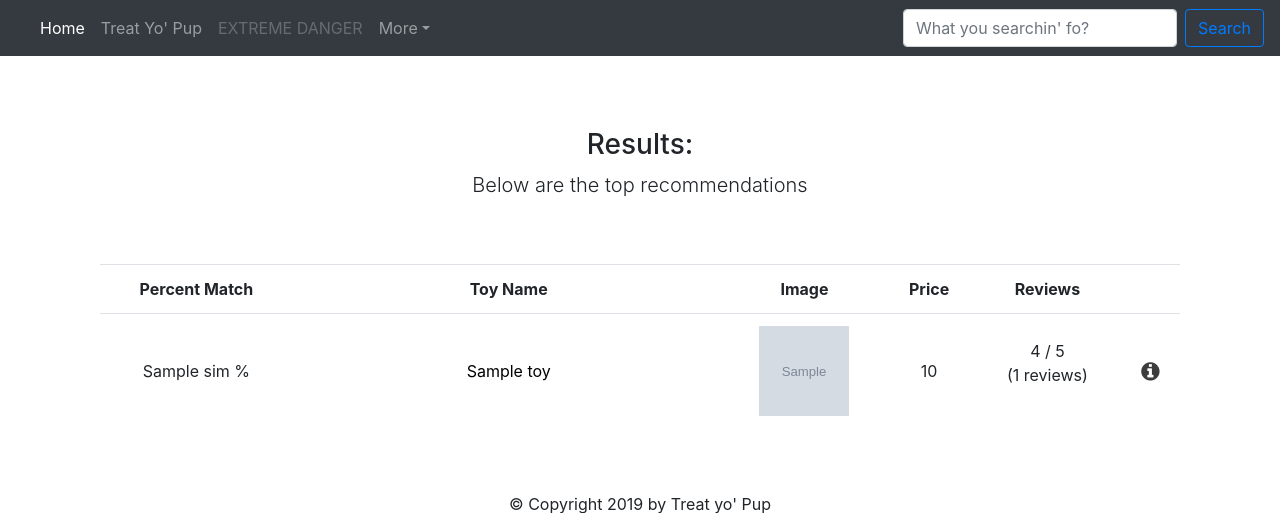
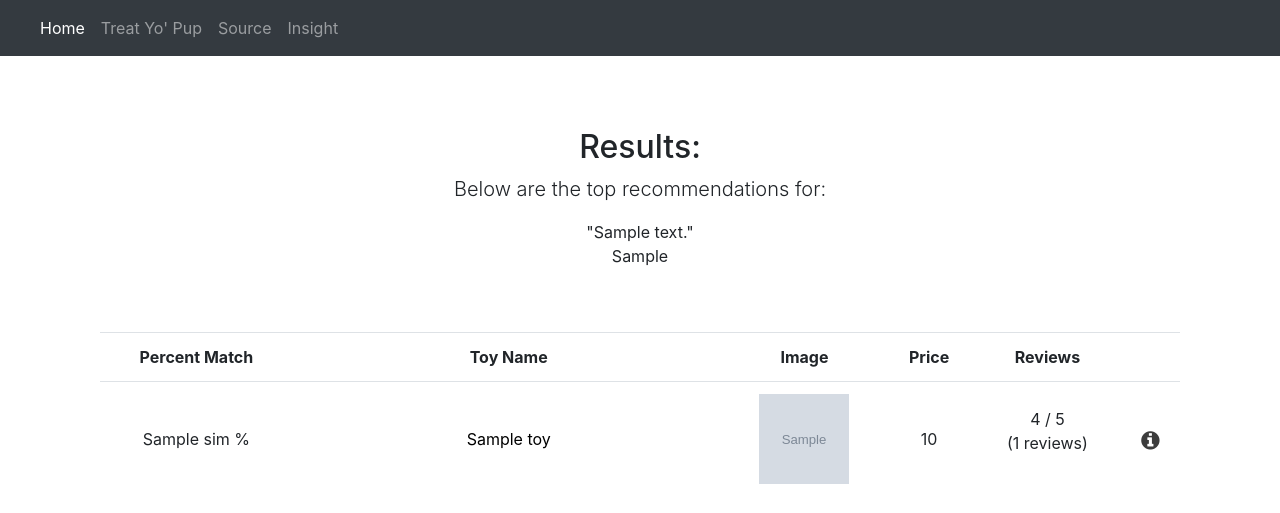
Before and after one commit to tykelley/treat-yo-pup, a Flask app: template templates/toys.html in a window 1280 px wide. Shown: the top 513 px of the page. Run offline with Flask 2, Linux system fonts and the light colour scheme; the template is opened without the code that fills it: most values are stand-ins (such as "Sample title", 1, 10 or a date in 2020); grey boxes marked "Sample" are stand-in pictures; parts of the project's set-up code (start-up, migrations or seed data) failed here and were passed over; some libraries are stand-ins or nearby versions.

Commit message:
Added error.html when input is invalid

```diff
--- a/templates/layout.html
+++ b/templates/layout.html
@@ -39,21 +39,12 @@
                         <a class="nav-link" href="/recommender">Treat Yo' Pup</a>
                     </li>
                     <li class="nav-item">
-                <a class="nav-link disabled" href="#">EXTREME DANGER</a>
+                        <a class="nav-link" href="https://github.com/tykelley/webapp">Source</a>
                     </li>
-                <li class="nav-item dropdown">
-                <a class="nav-link dropdown-toggle" id="dropdown01" data-toggle="dropdown" aria-haspopup="true" aria-expanded="false">More</a>
-                <div class="dropdown-menu" aria-labelledby="dropdown01">
-                    <!-- <a class="dropdown-item" href="/about">About</a> -->
-                    <a class="dropdown-item" href="https://github.com/tykelley/webapp">Source</a>
-                    <a class="dropdown-item" href="https://www.insightdatascience.com">Insight</a>
-                </div>
+                    <li class="nav-item">
+                        <a class="nav-link" href="https://www.insightdatascience.com">Insight</a>
                     </li>
                 </ul>
-            <form class="form-inline my-2 my-lg-0">
-                <input class="form-control mr-sm-2" type="text" placeholder="What you searchin' fo?" aria-label="Search">
-                <button class="btn btn-outline-primary my-2 my-sm-0" type="submit">Search</button>
-            </form>
             </div>
         </nav>
         {% endblock %}
--- a/templates/recommender.html
+++ b/templates/recommender.html
@@ -54,7 +54,7 @@
             </div>
             <br>
             <div>
-                <button type="submit" style="height: 75px; width: 300px; font-size: 30pt" class="btn btn-primary btn-lg">Treat yo pup!</button>
+                <button type="submit" style="height: 75px; width: 300px; font-size: 30pt" class="btn btn-primary btn-lg">Treat Yo' Pup!</button>
             </div>
         </form>
     </div>
--- a/templates/toys.html
+++ b/templates/toys.html
@@ -8,8 +8,9 @@
 {% block content %}
     <div class="container">
         <div class="starter-template">
-            <h3>Results:</h3>
-            <p class="lead">Below are the top recommendations</p>
+            <h2>Results:</h2>
+            <p class="lead">Below are the top recommendations for:</p>
+            <p>"{{ user_text }}" <br> {{ user_kw }}</p>
         </div>
 
         <table class="table table-hover">
--- a/views.py
+++ b/views.py
@@ -104,9 +104,8 @@ start = time()
 user = 'tk'  # add your username here (same as previous postgreSQL)
 host = 'localhost'
 dbname = 'chewy'
-db = create_engine('postgres://%s:%s@%s/%s' % (user, password, host, dbname))
-con = None
-con = psycopg2.connect(database=dbname, user=user)
+db = create_engine('postgresql://%s:%s@%s/%s' % (user, password, host, dbname))
+con = db.connect()
 
 df = pd.read_sql_query(
     """
@@ -165,6 +164,8 @@ def recommendations(df=df, model=w2vModel, interactions=uim):
     keywords = request.args.getlist("user_keywords")
     kw_weight = int(request.args.get("user_kw_weight")) / 6
     content = content_recommendation(text, df, model)
+    if content is None:
+        return render_template("error.html", user_text=text)
     collab = collab_recommendation(interactions, text, " ".join(keywords),
                                    user_adjs, adj_map, toy_cols, toy_mapper)
     joined = content.merge(collab, on="toy_id", how="left")
@@ -183,7 +184,7 @@ def recommendations(df=df, model=w2vModel, interactions=uim):
                          n_reviews=row[5],
                          price=row[6],
                          review=row[7]))
-    return render_template("toys.html", toys=toys)
+    return render_template("toys.html", toys=toys, user_text=text, user_kw=keywords)
 
 
 if __name__ == "__main__":
```
Also changed, not shown: templates/error.html (added, +21 -0 lines). Lines whose indentation alone changed are shown as unchanged.
